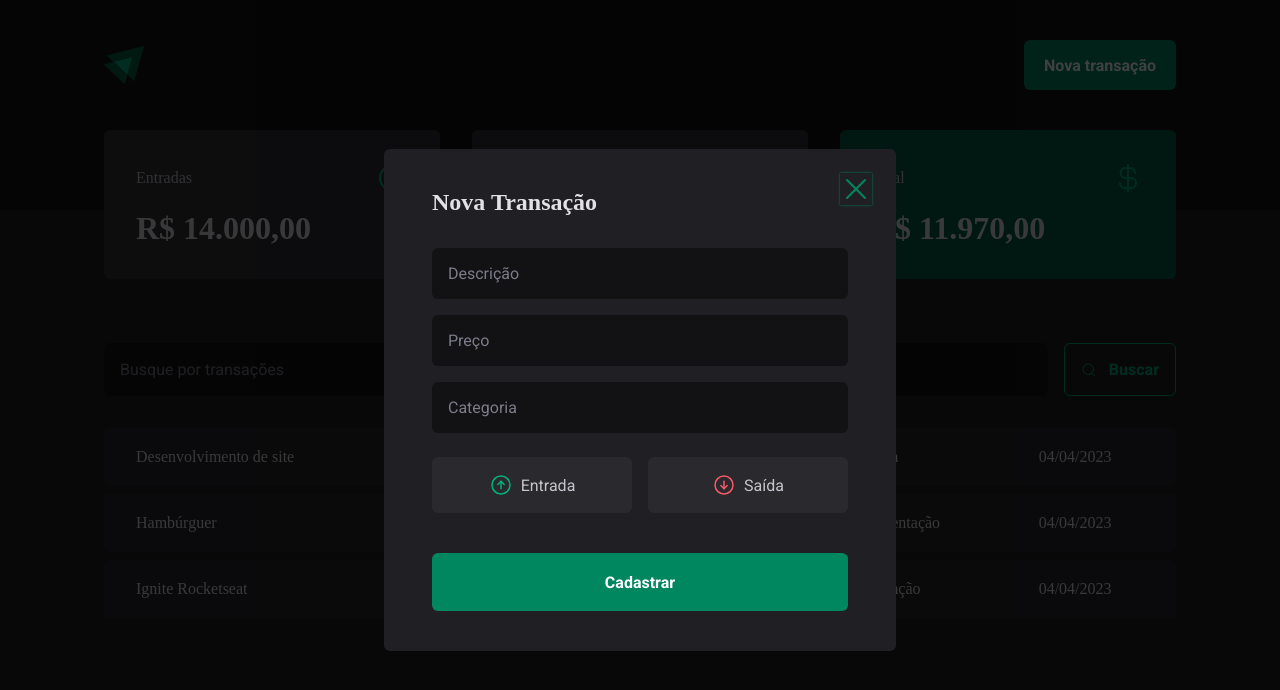
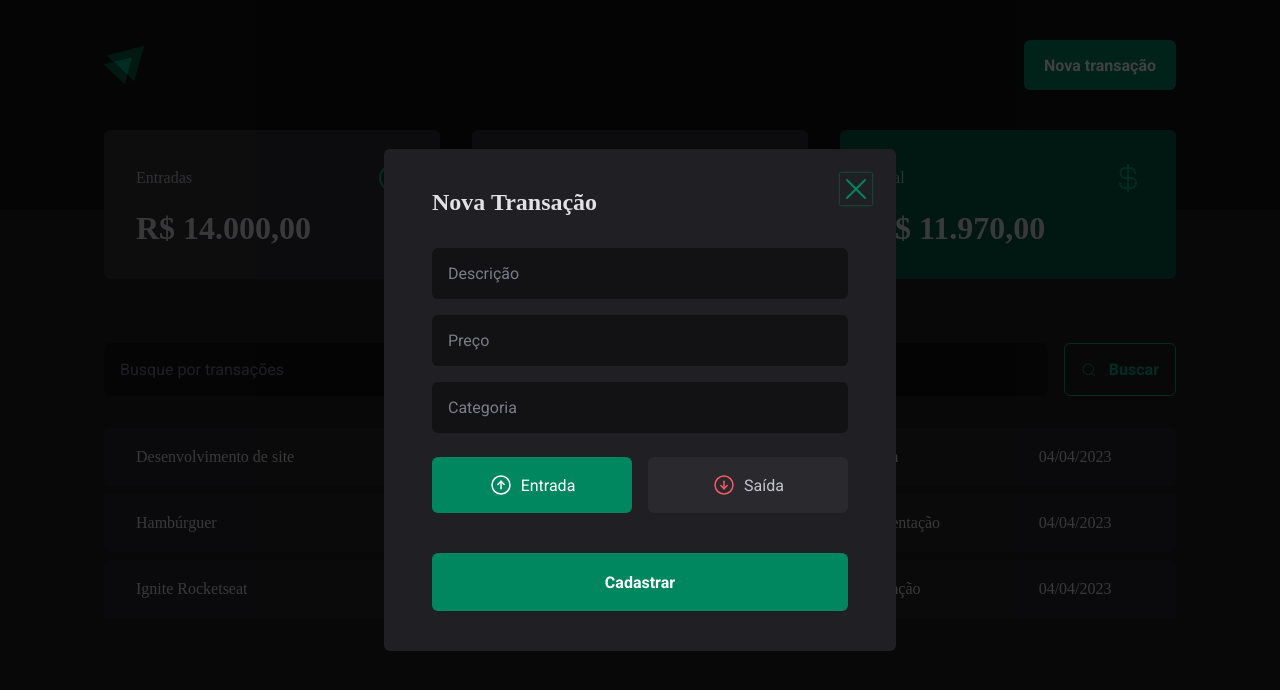
Before and after one commit to guipardi/dt-timer, a React (Vite) app: page / in a window 1280 px wide. Both pictures are taken after a click on the button "Nova transação". Shown: the top 690 px of the page. Built offline with nearby package versions, Linux system fonts and the light colour scheme; data requests are answered from the project's data file.

Commit message:
Subindo atualizações de controlar e pegar valores inputs nao dafualt
Coloco nesse caso, no RadioGroup.Root, uma propriedade onValueChange={field.onChange} e no value passo field.value

```diff
--- a/src/components/NewTransactionModal/index.tsx
+++ b/src/components/NewTransactionModal/index.tsx
@@ -2,7 +2,7 @@
 import { ArrowCircleDown, ArrowCircleUp, X } from 'phosphor-react'
 import { CloseButton, Content, Overlay, TransactionType, TransactionTypeButton } from './styles'
 import * as zod from 'zod'
-import { useForm } from 'react-hook-form'
+import { Controller, useForm } from 'react-hook-form'
 import { zodResolver } from '@hookform/resolvers/zod'
 
 export function NewTransactionModal() {
@@ -10,17 +10,21 @@
     description: zod.string().min(1),
     price: zod.number().min(1),
     category: zod.string().min(1),
-    /* type: zod.enum(['income', 'outcome']) */
+    type: zod.enum(['income', 'outcome'])
   })
 
   type NewTransactionsFormInputs = zod.infer<typeof newTransactionsFormSchema>
 
   const {
+    control,
     register,
     handleSubmit,
     formState: { isSubmitting }
   } = useForm<NewTransactionsFormInputs>({
-    resolver: zodResolver(newTransactionsFormSchema)
+    resolver: zodResolver(newTransactionsFormSchema),
+    defaultValues: {
+      type: 'income'
+    }
   })
 
   function handleCreateNewTransactions(data: NewTransactionsFormInputs) {
@@ -58,7 +62,15 @@
             {...register('category')}
           />
 
-          <TransactionType>
+          <Controller
+            control={control}
+            name="type"
+            render={({ field }) => {
+              return (
+                <TransactionType
+                  onValueChange={field.onChange}
+                  value={field.value}
+                >
                   <TransactionTypeButton variant='income' value='income'>
                     <ArrowCircleUp size={24} />
                     Entrada
@@ -69,6 +81,9 @@
                     Saída
                   </TransactionTypeButton>
                 </TransactionType>
+              )
+            }}
+          />
 
           <button type='submit' disabled={isSubmitting}>Cadastrar</button>
         </form>
```
Lines whose indentation alone changed are shown as unchanged.
